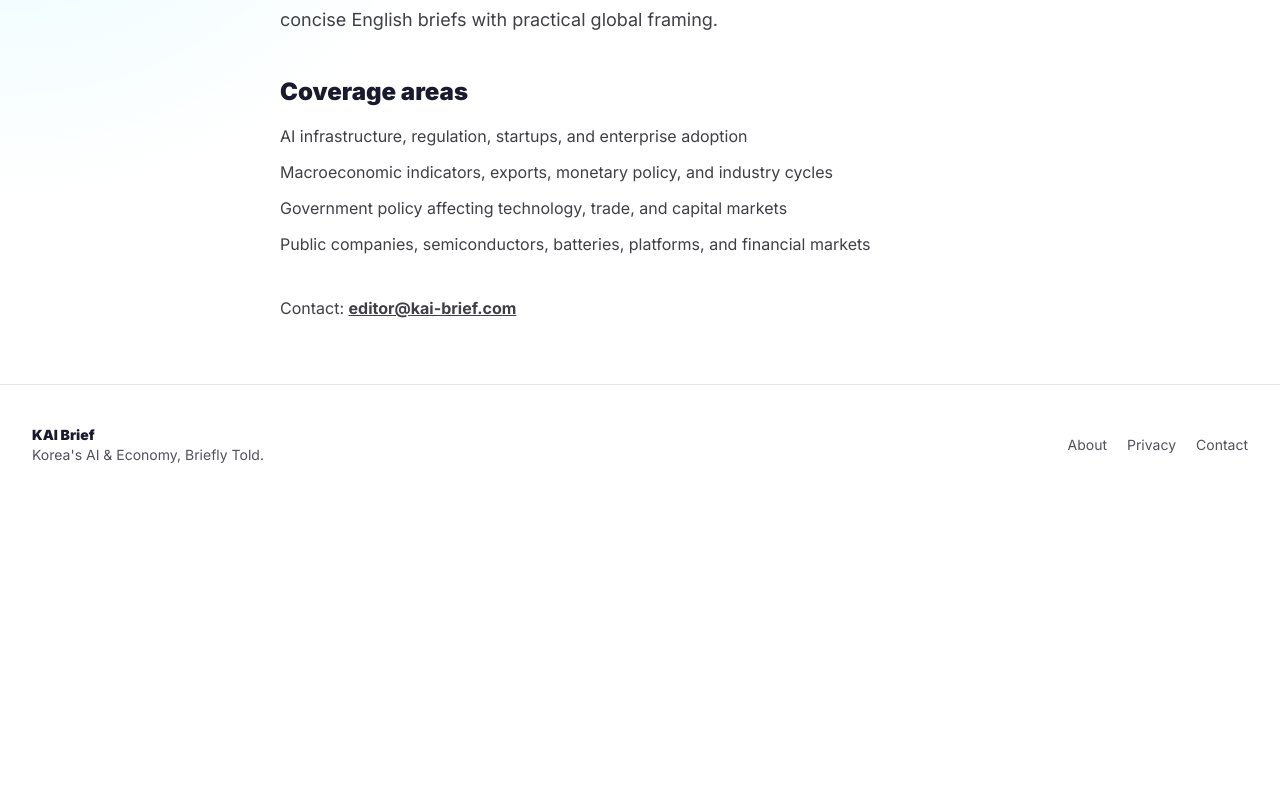
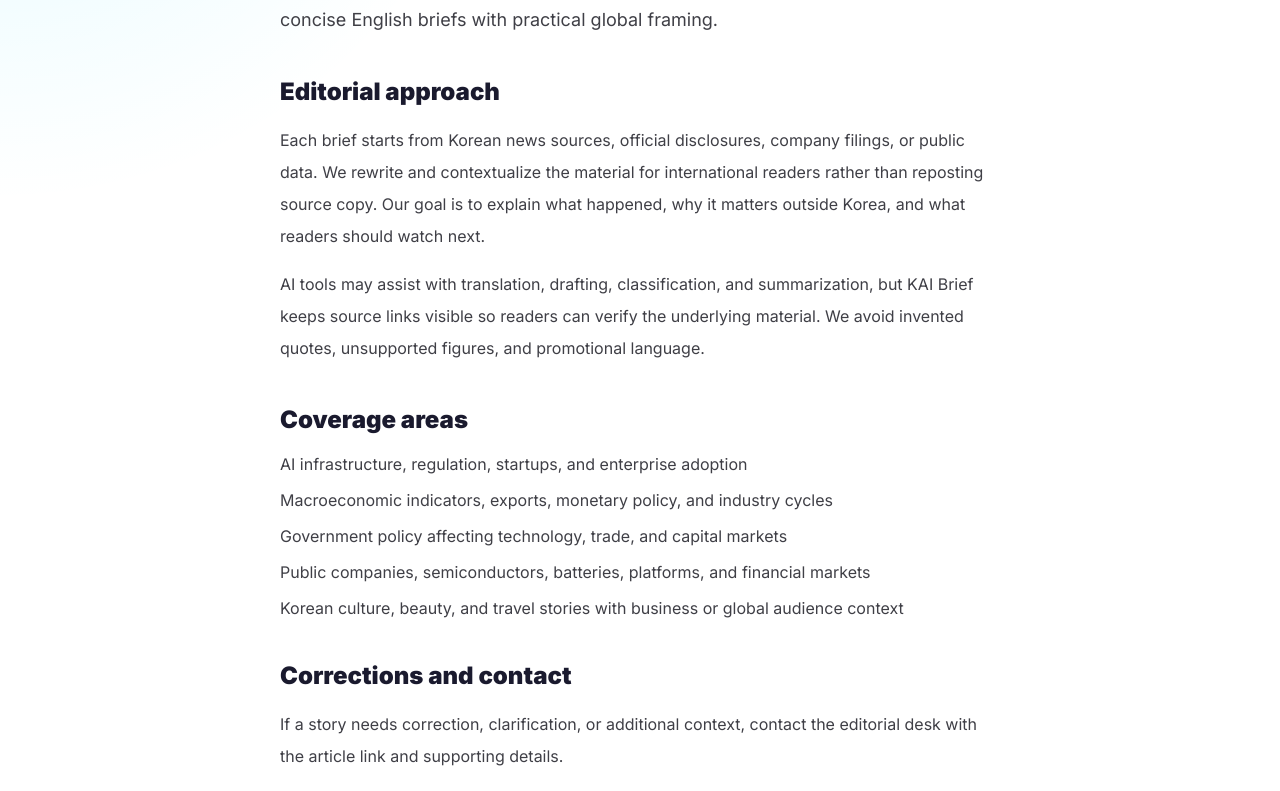
Before and after one commit to mins761/kai-brief, a Next.js app: page /about in a window 1280 px wide. Shown: the part 309-1100 px from the top of the page. Before the commit the page ends 814 px from the top, so only its background shows below. Built offline with nearby package versions, Linux system fonts and the light colour scheme; no server answers.

Commit message:
Improve AdSense readiness signals

```diff
--- a/src/app/about/page.tsx
+++ b/src/app/about/page.tsx
@@ -3,7 +3,7 @@
 
 export const metadata = {
   title: 'About',
-  description: 'KAI Brief mission and coverage areas.'
+  description: 'KAI Brief mission, editorial standards, and coverage areas.'
 };
 
 export default function AboutPage() {
@@ -18,13 +18,34 @@
           global readers who need context quickly. We translate local developments into concise
           English briefs with practical global framing.
         </p>
+
+        <h2 className="mt-10 text-2xl font-black text-kai-navy">Editorial approach</h2>
+        <p className="mt-4 leading-8 text-zinc-700">
+          Each brief starts from Korean news sources, official disclosures, company filings, or
+          public data. We rewrite and contextualize the material for international readers rather
+          than reposting source copy. Our goal is to explain what happened, why it matters outside
+          Korea, and what readers should watch next.
+        </p>
+        <p className="mt-4 leading-8 text-zinc-700">
+          AI tools may assist with translation, drafting, classification, and summarization, but KAI
+          Brief keeps source links visible so readers can verify the underlying material. We avoid
+          invented quotes, unsupported figures, and promotional language.
+        </p>
+
         <h2 className="mt-10 text-2xl font-black text-kai-navy">Coverage areas</h2>
         <ul className="mt-4 space-y-3 text-zinc-700">
           <li>AI infrastructure, regulation, startups, and enterprise adoption</li>
           <li>Macroeconomic indicators, exports, monetary policy, and industry cycles</li>
           <li>Government policy affecting technology, trade, and capital markets</li>
           <li>Public companies, semiconductors, batteries, platforms, and financial markets</li>
+          <li>Korean culture, beauty, and travel stories with business or global audience context</li>
         </ul>
+
+        <h2 className="mt-10 text-2xl font-black text-kai-navy">Corrections and contact</h2>
+        <p className="mt-4 leading-8 text-zinc-700">
+          If a story needs correction, clarification, or additional context, contact the editorial
+          desk with the article link and supporting details.
+        </p>
         <p className="mt-10 text-zinc-700">
           Contact: <a className="font-bold underline" href="mailto:editor@kai-brief.com">editor@kai-brief.com</a>
         </p>
--- a/src/app/layout.tsx
+++ b/src/app/layout.tsx
@@ -33,6 +33,9 @@
   alternates: {
     canonical: siteUrl
   },
+  icons: {
+    icon: '/favicon.ico'
+  },
   other: {
     'google-adsense-account': 'ca-pub-2432965833930637'
   }
@@ -45,26 +48,26 @@
 }>) {
   return (
     <html lang="en">
-      <head>
-        <script
+      <body className={inter.className}>
+        <Script
           async
           src="https://pagead2.googlesyndication.com/pagead/js/adsbygoogle.js?client=ca-pub-2432965833930637"
           crossOrigin="anonymous"
+          strategy="afterInteractive"
         />
-        <script
+        <Script
           async
           src={`https://www.googletagmanager.com/gtag/js?id=${googleAnalyticsId}`}
+          strategy="afterInteractive"
         />
-        <script id="google-analytics">
+        <Script id="google-analytics" strategy="afterInteractive">
           {`
             window.dataLayer = window.dataLayer || [];
             function gtag(){dataLayer.push(arguments);}
             gtag('js', new Date());
             gtag('config', '${googleAnalyticsId}');
           `}
-        </script>
-      </head>
-      <body className={inter.className}>
+        </Script>
         {children}
       </body>
     </html>
--- a/src/app/sitemap.ts
+++ b/src/app/sitemap.ts
@@ -1,5 +1,6 @@
 import type { MetadataRoute } from 'next';
 import { categories, defaultArticles } from '@/lib/articles';
+import { supabase } from '@/lib/supabase';
 
 export default async function sitemap(): Promise<MetadataRoute.Sitemap> {
   const siteUrl = process.env.NEXT_PUBLIC_SITE_URL || 'https://kai-brief.vercel.app';
@@ -12,11 +13,35 @@
     ...categories.map((item) => `/${item}`),
     ...categories.map((item) => `/ja/${item}`)
   ];
-  const articleRoutes = defaultArticles.map((article) => `/article/${article.slug}`);
-  const japaneseArticleRoutes = defaultArticles.map((article) => `/ja/article/${article.slug}`);
+  const { data } = await supabase
+    .from('articles')
+    .select('slug,published_at')
+    .eq('is_published', true)
+    .order('published_at', { ascending: false })
+    .limit(500);
 
-  return [...staticRoutes, ...articleRoutes, ...japaneseArticleRoutes].map((route) => ({
-    url: `${siteUrl}${route}`,
-    lastModified: new Date()
+  const articles = data?.length ? data : defaultArticles;
+  const articleRoutes = articles.map((article) => ({
+    route: `/article/${article.slug}`,
+    lastModified: new Date(article.published_at)
   }));
+  const japaneseArticleRoutes = articles.map((article) => ({
+    route: `/ja/article/${article.slug}`,
+    lastModified: new Date(article.published_at)
+  }));
+
+  return [
+    ...staticRoutes.map((route) => ({
+      url: `${siteUrl}${route}`,
+      lastModified: new Date()
+    })),
+    ...articleRoutes.map((item) => ({
+      url: `${siteUrl}${item.route}`,
+      lastModified: item.lastModified
+    })),
+    ...japaneseArticleRoutes.map((item) => ({
+      url: `${siteUrl}${item.route}`,
+      lastModified: item.lastModified
+    }))
+  ];
 }
--- a/src/components/AdBanner.tsx
+++ b/src/components/AdBanner.tsx
@@ -1,4 +1,8 @@
 export default function AdBanner({ id = 'ad-slot-1' }: { id?: string }) {
+  if (process.env.NEXT_PUBLIC_SHOW_AD_PLACEHOLDERS !== 'true') {
+    return null;
+  }
+
   return (
     <div
       id={id}
--- a/src/components/ArticleBody.tsx
+++ b/src/components/ArticleBody.tsx
@@ -56,6 +56,7 @@
 }) {
   const blocks = parseArticleBody(body);
   let paragraphCount = 0;
+  const showAdPlaceholders = process.env.NEXT_PUBLIC_SHOW_AD_PLACEHOLDERS === 'true';
 
   return (
     <div className="space-y-7 text-lg leading-[1.85] text-zinc-800">
@@ -97,7 +98,7 @@
         return (
           <div key={`${block.type}-${index}`}>
             <p>{block.text}</p>
-            {paragraphCount === 3 ? (
+            {showAdPlaceholders && paragraphCount === 3 ? (
               <div className="my-8">
                 <AdBanner id={adSlotId} />
               </div>
--- a/src/components/ArticleSidebar.tsx
+++ b/src/components/ArticleSidebar.tsx
@@ -29,6 +29,7 @@
 }) {
   const topStories = articles.filter((article) => article.slug !== currentSlug).slice(0, 5);
   const [leadStory, ...secondaryStories] = topStories;
+  const showAdPlaceholders = process.env.NEXT_PUBLIC_SHOW_AD_PLACEHOLDERS === 'true';
 
   if (!leadStory) {
     return null;
@@ -94,6 +95,7 @@
         </div>
       </section>
 
+      {showAdPlaceholders ? (
         <section className="mt-8 border-t-2 border-kai-navy pt-3">
           <h2 className="text-base font-black tracking-tight text-kai-navy">{copy.interesting}</h2>
           <p className="mt-1 text-xs font-semibold uppercase tracking-[0.18em] text-zinc-400">
@@ -103,6 +105,7 @@
             <AdBanner id={lang === 'ja' ? 'ja-sidebar-ad-slot' : 'sidebar-ad-slot'} />
           </div>
         </section>
+      ) : null}
     </aside>
   );
 }
```
Also changed, not shown: 1 other file (tests, documents, lock files or other folders). Lines whose indentation alone changed are shown as unchanged.
